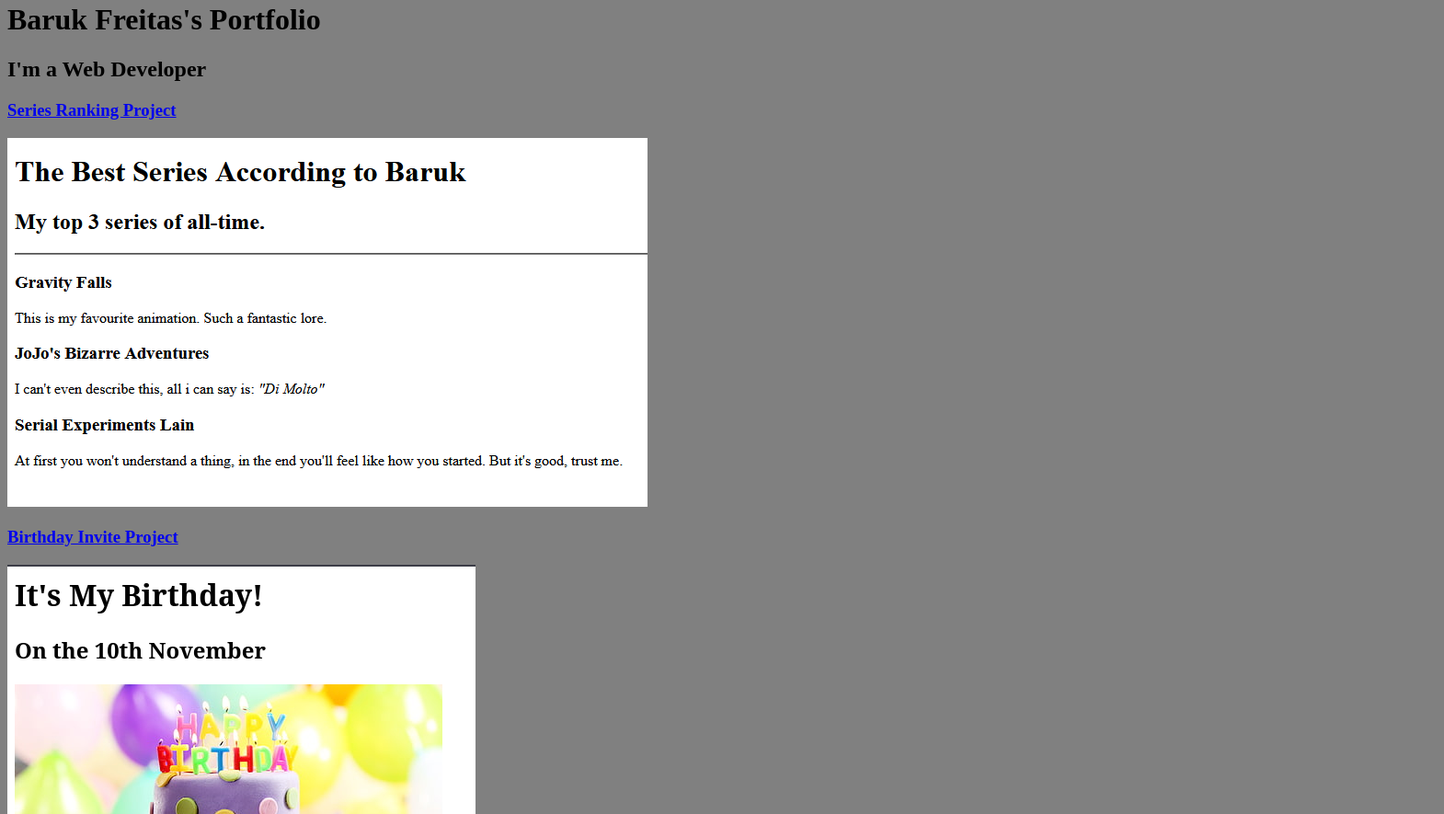
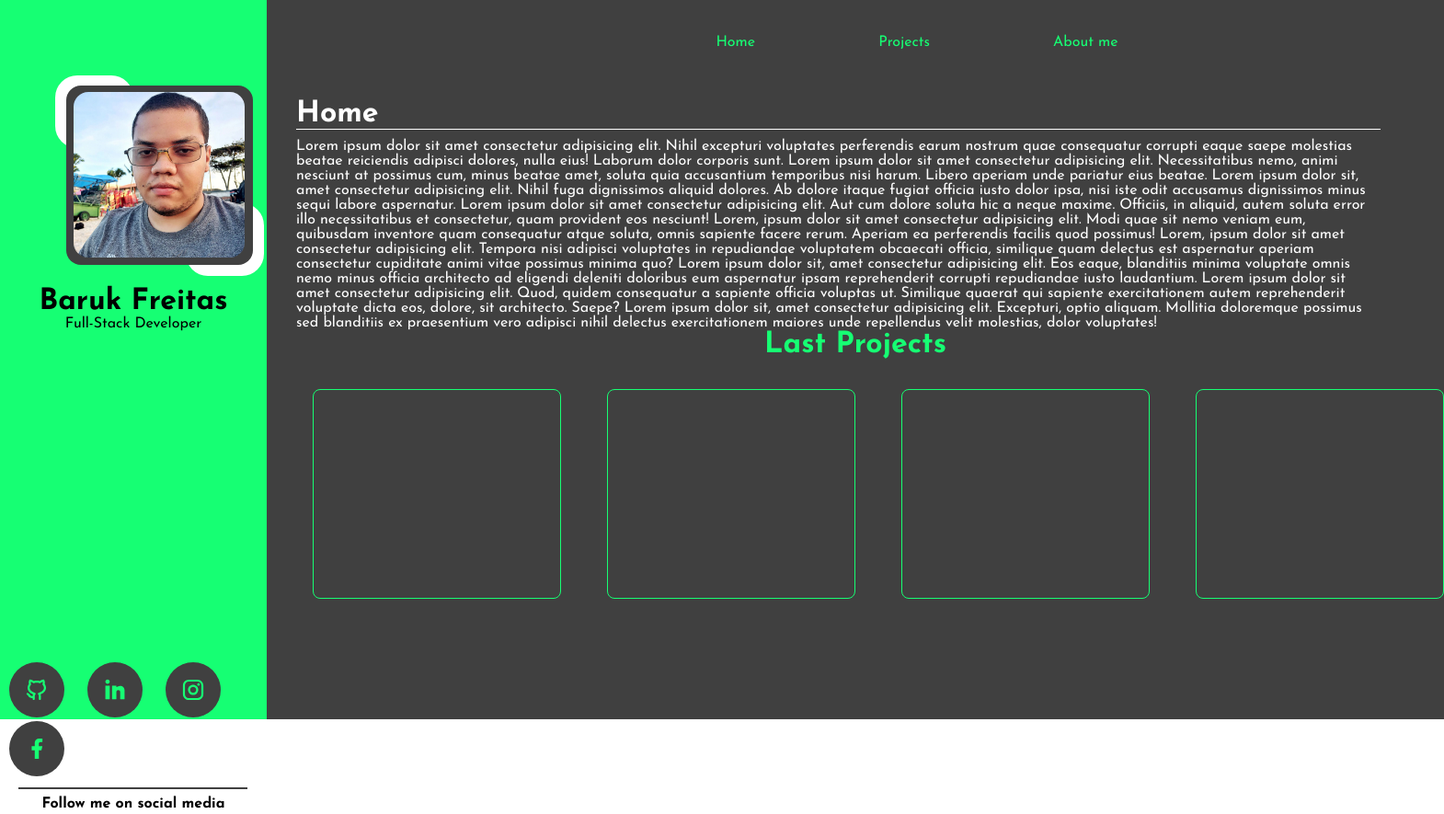
Before and after one commit to BarukFreitas/Portfolio, a plain HTML site: page index.html in a window 1280 px wide. Shown: the part 18-903 px from the top of the page at 92% size, 1570 px wide, since content can reach past the window. Drawn offline with Linux system fonts and the light colour scheme.

Commit message:
A new start
Starting it from scratch

```diff
--- a/assets/images/contact.css
+++ /dev/null
@@ -1,3 +0,0 @@
-h1{
-    align-content: center;
-}
--- a/assets/images/style.css
+++ /dev/null
@@ -1,3 +0,0 @@
-body{
-    background-color: gray;
-}
--- a/index.html
+++ b/index.html
@@ -1,19 +1,66 @@
-<!-- TODO 1: Create the HTML Boilerplate -->
 <!DOCTYPE html>
-<html lang="pt-br">
+<html lang="en">
 <head>
     <meta charset="UTF-8">
     <meta name="viewport" content="width=device-width, initial-scale=1.0">
-    <title>Portfolio</title>
-    <link rel="stylesheet" href="./assets/images/style.css">
+    <title>Document</title>
+    <link rel="stylesheet" href="style.css">
+    <link rel="preconnect" href="https://fonts.googleapis.com">
+    <link rel="preconnect" href="https://fonts.gstatic.com" crossorigin>
+    <link href="https://fonts.googleapis.com/css2?family=Josefin+Sans:ital,wght@0,100..700;1,100..700&display=swap" rel="stylesheet">
 </head>
 <body>
-    <h1>Baruk Freitas's Portfolio</h1>
-    <h2>I'm a Web Developer</h2>
-    <a href="./public/movie-ranking.html"><h3>Series Ranking Project</h3></a>
-    <img src="./assets/images/top-series.png" alt="Movies">
-    <a href="./public/birthday-invite.html"><h3>Birthday Invite Project</h3></a>
-    <img src="./assets/images/birthday.png" alt="Birthday">
-    <a href="./public/contact.html"><h2>Contact me</h2></a>
+    <div class="leftBar">
+        <div class="frame"><img class="avatar" src="assets/avatar.jpg" alt=""></div>
+        <h1 class="name">Baruk Freitas</h1>
+        <p class="job">Full-Stack Developer</p>
+        <h4 class="field"></h4>
+        <div class="div_button">
+            <img class="button" src="assets/button_github.svg" alt="">
+            <img class="button" src="assets/button_linkedin.svg" alt="">
+            <img class="button" src="assets/button_instagram.svg" alt="">
+            <img class="button" src="assets/button_facebook.svg" alt="">
+            <p class="line"></p>
+            <h4 class="followMe">Follow me on social media</h4>
+        </div>
+    </div>
+
+    <div class="rightBar">
+        <!-- a -->
+        <div class="header">
+                <p class="anchor">Home</p>
+                <p class="anchor">Projects</p>
+                <p class="anchor">About me</p>
+            </div>
+            <!-- a end -->
+            <!-- home -->
+            <div>
+                <h1 class="home">Home</h1>
+                <p class="p_home">Lorem ipsum dolor sit amet consectetur adipisicing elit.
+                Nihil excepturi voluptates perferendis earum nostrum quae consequatur corrupti eaque saepe molestias beatae reiciendis adipisci dolores,
+                nulla eius! Laborum dolor corporis sunt. Lorem ipsum dolor sit amet consectetur adipisicing elit. Necessitatibus nemo, animi nesciunt at possimus cum, minus beatae amet,
+                soluta quia accusantium temporibus nisi harum. Libero aperiam unde pariatur eius beatae. Lorem ipsum dolor sit, amet consectetur adipisicing elit. Nihil fuga dignissimos aliquid dolores.
+                Ab dolore itaque fugiat officia iusto dolor ipsa, nisi iste odit accusamus dignissimos minus sequi labore aspernatur. Lorem ipsum dolor sit amet consectetur adipisicing elit.
+                Aut cum dolore soluta hic a neque maxime. Officiis, in aliquid, autem soluta error illo necessitatibus et consectetur, quam provident eos nesciunt! Lorem, ipsum dolor sit amet consectetur adipisicing elit.
+                Modi quae sit nemo veniam eum, quibusdam inventore quam consequatur atque soluta, omnis sapiente facere rerum. Aperiam ea perferendis facilis quod possimus! Lorem,
+                ipsum dolor sit amet consectetur adipisicing elit. Tempora nisi adipisci voluptates in repudiandae voluptatem obcaecati officia, similique quam delectus est aspernatur aperiam consectetur cupiditate
+                animi vitae possimus minima quo? Lorem ipsum dolor sit, amet consectetur adipisicing elit. Eos eaque, blanditiis minima voluptate omnis nemo minus officia architecto ad eligendi deleniti doloribus eum
+                aspernatur ipsam reprehenderit corrupti repudiandae iusto laudantium. Lorem ipsum dolor sit amet consectetur adipisicing elit. Quod, quidem consequatur a sapiente officia voluptas ut. Similique quaerat
+                qui sapiente exercitationem autem reprehenderit voluptate dicta eos, dolore, sit architecto. Saepe? Lorem ipsum dolor sit, amet consectetur adipisicing elit.
+                Excepturi, optio aliquam. Mollitia doloremque possimus sed blanditiis ex praesentium vero adipisci nihil delectus exercitationem maiores unde repellendus velit molestias, dolor voluptates!</p>
+            </div>
+            <!-- home end -->
+
+            <!-- Projects -->
+            <div><h1 class="h1_projects">Last Projects</h1></div>
+
+            <div class="pBox_pai">
+                <div class="pBox"></div>
+                <div class="pBox"></div>
+                <div class="pBox"></div>
+                <div class="pBox"></div>
+            </div>
+            <!-- Projects end -->
+    </div>
 </body>
 </html>
--- /dev/null
+++ b/style.css
@@ -0,0 +1,134 @@
+*{
+    margin: 0;
+    padding: 0;
+    box-sizing: border-box;
+}
+body{
+    display: flex;
+    font-family: "Josefin Sans", sans-serif;
+    height: 100vh;
+    width: 100%;
+}
+
+/* barra lateral */
+
+.leftBar{
+    height: 100%;
+    background-color: #16ff73;
+    height: 100%;
+    width: 421px;
+}
+.frame{
+    padding: 5px;
+    height: 230px;
+    width: 230px;
+    margin-left: 60px;
+    margin-top: 100px;
+    background-image: url(/assets/bg-avatar.svg);
+    background-repeat: no-repeat;
+}
+.avatar{
+    justify-content: center;
+    position: relative;
+    border-radius: 16px;
+    margin: 13px 15px;
+    height: 180px;
+    width: 186px;
+}
+.name{
+    display: flex;
+    justify-content: center;
+}
+.job{
+    display: flex;
+    justify-content: center;
+}
+.div_button{
+    justify-content: center;
+}
+.button{
+    height: 60px;
+    margin:0 10px;
+    justify-content: center;
+}
+/* fim da barra lateral */
+
+/* barra principal */
+
+.rightBar{
+    background-color: #404040;
+    height: 100%;
+    width: 100%;
+}
+.header{
+    color: #16ff73;
+    display: flex;
+    justify-content: center;
+    margin-top: 56px;
+}
+.anchor{
+    margin-left: 134px;
+    margin-bottom: 54px;
+}
+
+
+.home{
+    border-bottom: 1px solid #ffffff;
+    color: #ffffff;
+    margin-left: 32px;
+    margin-right: 69px;
+    margin-bottom: 10px;
+}
+.p_home{
+    color: white;
+    margin-left: 32px;
+    margin-right: 69px;
+}
+.h1_projects{
+    color: #16ff73;
+    margin-bottom: 32px;
+    justify-content: center;
+    display: flex;
+}
+.pBox{
+    float: left;
+    border:1px solid #16ff73;
+    width:298px;
+    height: 228px;
+    margin-left: 50px;
+    border-radius: 8px;
+}
+.pBox_pai{
+    display: flex;
+    justify-content: center;
+}
+
+
+
+.followMe{
+    display: flex;
+    justify-content: center;
+}
+.line{
+    border: 1px solid #404040;
+    margin: 8px 20px;
+    width: 86%;
+    display: flex;
+    justify-content: center;
+}
+.field{
+    display: flex;
+    justify-content: center;
+    align-items: baseline;
+    height: 45%;
+    align-items: end;
+}
+
+
+.avatar_box{
+    padding: 5px;
+    height: 230px;
+    width: 230px;
+    margin-left: 35px;
+    margin-top: 100px;
+}
```
Also changed, not shown: public/about.html (deleted, +0 -20 lines), public/birthday-invite.html (deleted, +0 -11 lines), public/contact.html (deleted, +0 -17 lines), public/movie-ranking.html (deleted, +0 -19 lines), assets/avatar.jpg (added), assets/bg-avatar.svg (added), assets/button_facebook.svg (added), assets/button_github.svg (added), assets/button_instagram.svg (added), assets/button_linkedin.svg (added), assets/images/birthday.png (deleted), assets/images/movie-ranking.png (deleted), assets/images/top-series.png (deleted), 1 other file.
